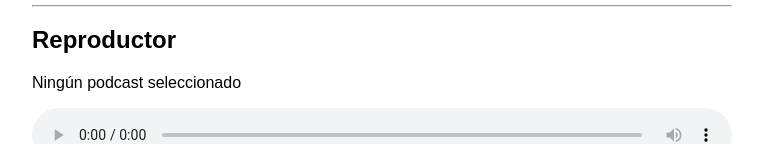
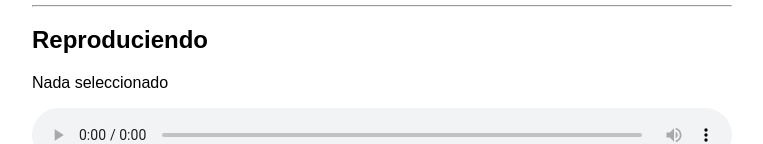
Before and after one commit to juanifuturo/radio, a website: page index.html in a window 1280 px wide. Shown: the part 439-583 px from the top of the page, without its empty margins (258-1021 px from the left). Drawn offline with Linux system fonts and the light colour scheme.

Commit message:
Update index.html

```diff
--- a/index.html
+++ b/index.html
@@ -20,9 +20,11 @@
 
 <hr>
 
-<h2>Reproductor</h2>
+<h2>Reproduciendo</h2>
 
-<p id="playing">Ningún podcast seleccionado</p>
+<p id="playing">
+Nada seleccionado
+</p>
 
 <audio id="player" controls style="width:100%;"></audio>
 
```
